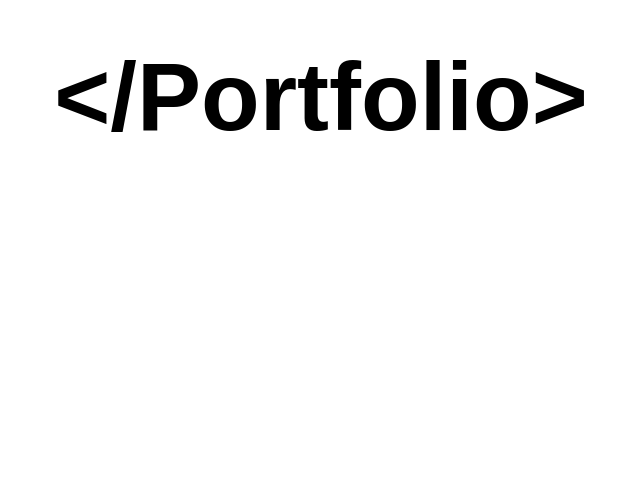
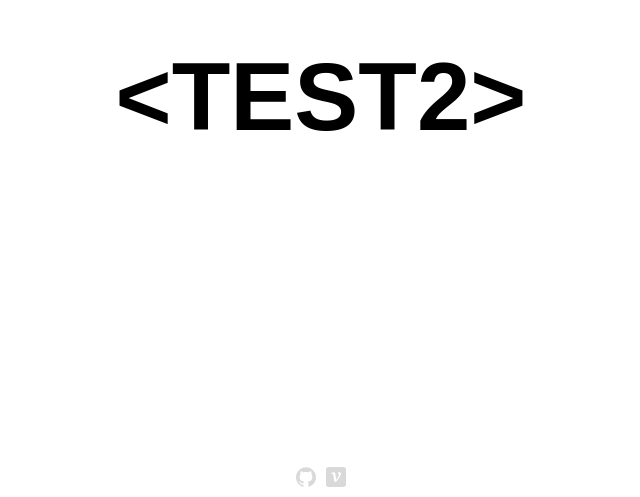
Before and after one commit to TH91-Github/portfolio, a React (Create React App) app: page / in a window 1280 px wide. Shown: the part 3514-4011 px from the top of the page, without its empty margins (319-959 px from the left). Built offline with nearby package versions, Linux system fonts and the light colour scheme; a web font is replaced by a local one.

Commit message:
feat : Sns 목록 컴포넌트 추가 및 End에 적용

```diff
--- /dev/null
+++ b/src/components/common/element/SnsList.jsx
@@ -0,0 +1,55 @@
+import { SvgGithub, SvgVelog } from "assets/styles/SvgPath";
+import styled from "styled-components";
+
+
+const slist = [
+  {
+
+    tit:"Github",
+    desc:'portfolio github',
+    url:"https://github.com/TH91-Github/portfolio",
+  },
+  {
+    tit:"Velog",
+    desc:'개인 기술 vlog',
+    url:"https://velog.io/@th_velog/posts",
+  },
+];
+function SnsList ({iconBg}) {
+  const snsIconBg = iconBg ?? '#d9d9d9';
+
+  return (
+    <SnsWrap className="sns">
+      <ul className="sns__lists">
+        {
+          slist.map((item,idx)=>{
+            return  <li classNmae="sns__lists-item" key={idx}>
+              <a href={item.url} target="_blank" className="sns-icon">
+                {item.tit === "Github" && <SvgGithub $fillColor={snsIconBg}/>}
+                {item.tit === "Velog" && <SvgVelog $fillColor={snsIconBg}/>}
+              </a>
+            </li>
+          })
+        }
+      </ul>
+    </SnsWrap>
+  )
+}
+export default SnsList;
+
+
+const SnsWrap = styled.div`
+  .sns{
+    &__lists {
+      display:flex;
+      gap:10px;
+    }
+    &-icon{
+      display:block;
+      position:relative;
+      width:20px;
+      height:20px;
+      cursor:pointer;
+    }
+  }
+`;
--- a/src/components/main/MainEnd.jsx
+++ b/src/components/main/MainEnd.jsx
@@ -1,8 +1,9 @@
+import SnsList from "components/common/element/SnsList";
 import TypingTag from "components/common/element/TypingTag";
 import { useSelector } from "react-redux";
 import styled from "styled-components";
 
-const endText = ["감사합니다.", "/Portfolio"];
+const endText = ["TEST.", "TEST2"];
 
 function MainEnd({view}) {
   const isMobile = useSelector((state) => state.mobileChk);
@@ -19,6 +20,9 @@ function MainEnd({view}) {
         typingOpt={typingOpt}
         endTag={false}
       />
+      <EndSns>
+        <SnsList />
+      </EndSns>
     </EndWrap>
   )
 }
@@ -32,3 +36,9 @@ const EndWrap = styled.div`
   height:100svh;
   background:#fff;
 `;
+const EndSns = styled.div`
+  position:absolute;
+  bottom:10px;
+  left:50%;
+  transform:translateX(-50%);
+`;
```
